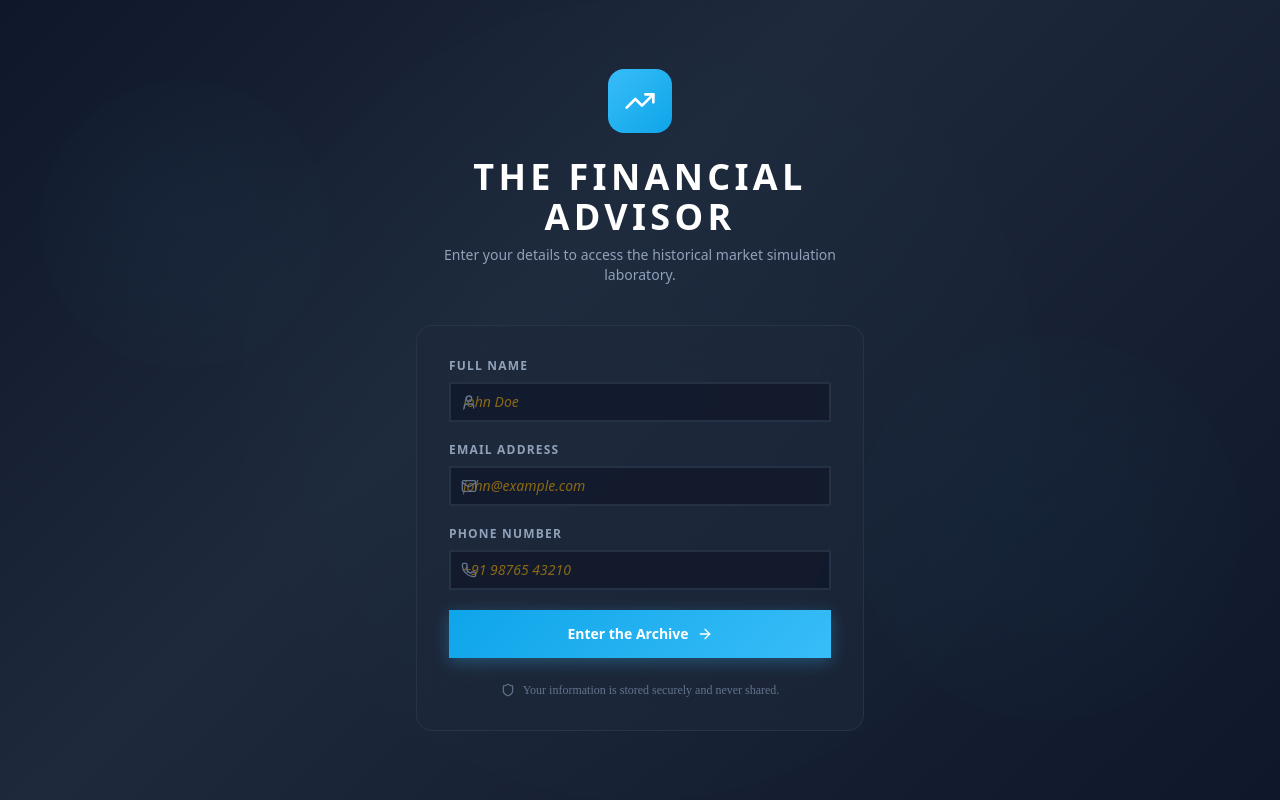
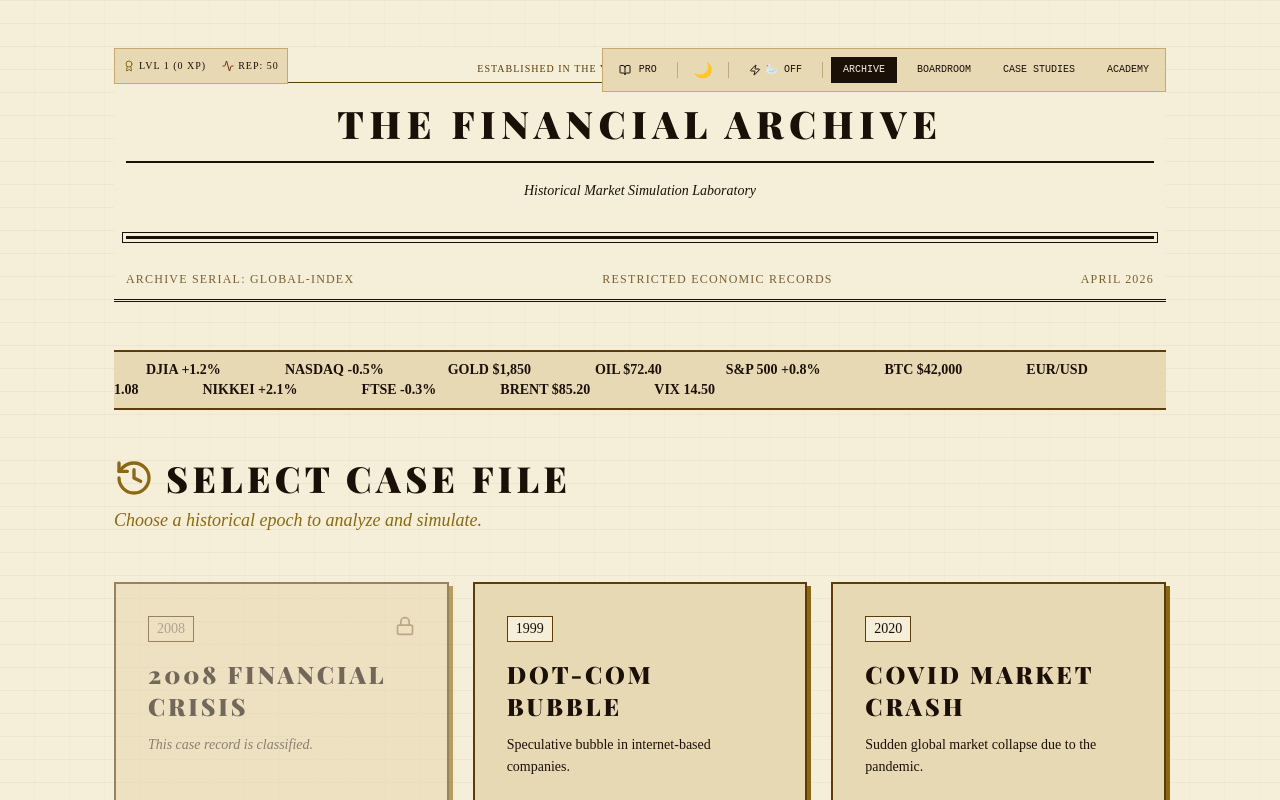
Before and after one commit to sohumbiswas2-dev/financial-advisor, a React (Vite) app: page / in a window 1280 px wide. Shown: the top 800 px of the page. Built offline with nearby package versions, Linux system fonts and the light colour scheme; a web font is replaced by a local one.

Commit message:
feat: Remove login gate

```diff
--- a/src/App.tsx
+++ b/src/App.tsx
@@ -173,7 +173,6 @@ import { CorporateArchetypes } from './components/modules/CorporateArchetypes';
 import { CaseStudyDatabase } from './components/modules/CaseStudyDatabase';
 import { GlossaryText } from './components/ui/GlossaryText';
 import { DownloadReportButton } from './components/ui/DownloadReportButton';
-import LoginGate from './components/LoginGate';
 
 export default function App() {
   const [currentModule, setCurrentModule] = useState<'archive' | 'boardroom' | 'academy' | 'case-studies'>('archive');
@@ -197,7 +196,6 @@ export default function App() {
   const [isDarkMode, setIsDarkMode] = useState(false);
   const [beginnerMode, setBeginnerMode] = useState(false);
   const [blackSwansEnabled, setBlackSwansEnabled] = useState(false);
-  const [isAuthenticated, setIsAuthenticated] = useState(() => localStorage.getItem('fa_authenticated') === 'true');
 
   useEffect(() => {
     if (isDarkMode) {
@@ -834,10 +832,6 @@ export default function App() {
       borderColor: '#f4f1ea'
     }]
   };
-
-  if (!isAuthenticated) {
-    return <LoginGate onAuthenticated={() => setIsAuthenticated(true)} />;
-  }
 
   return (
     <div className="min-h-screen max-w-[1100px] mx-auto px-6 py-12">
```
